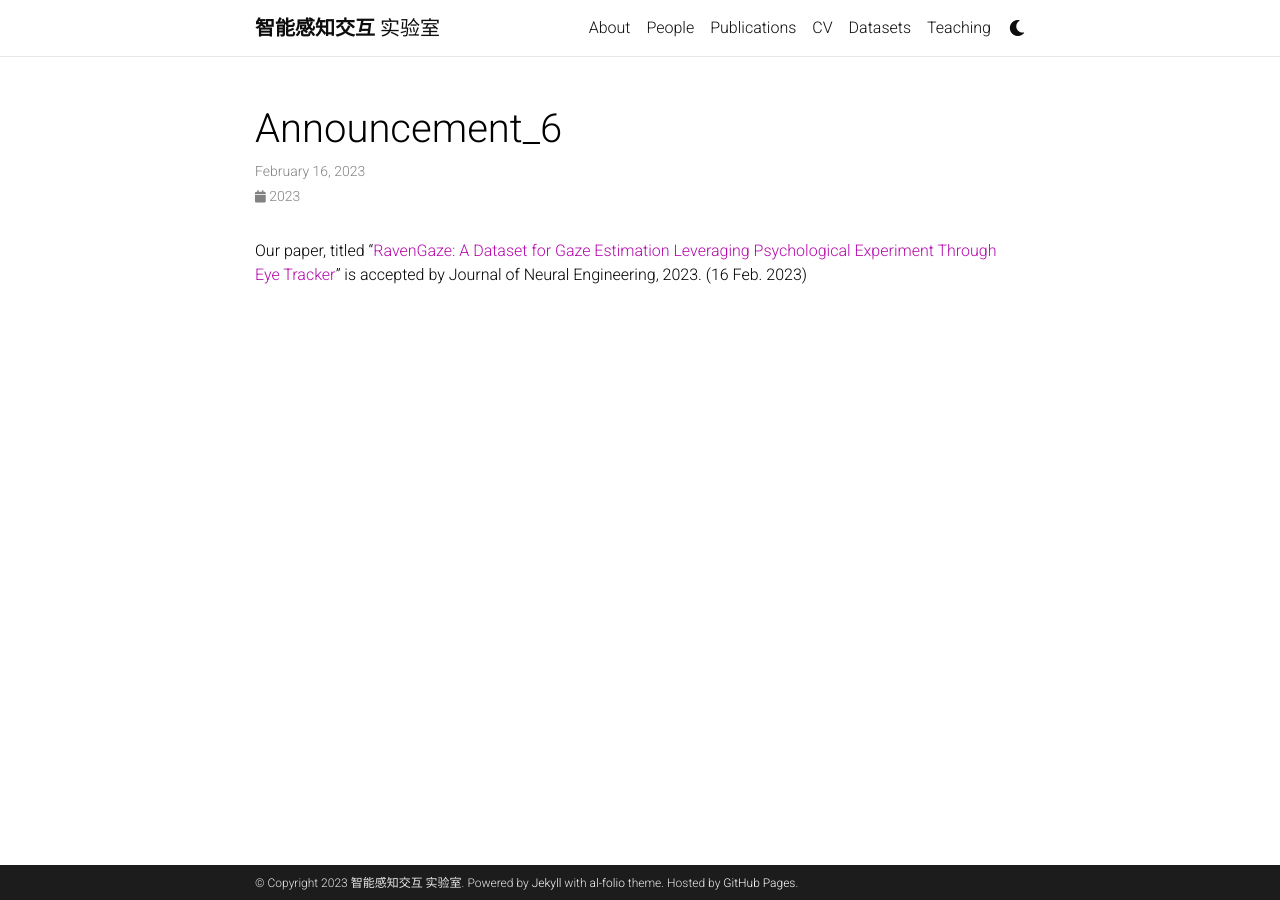
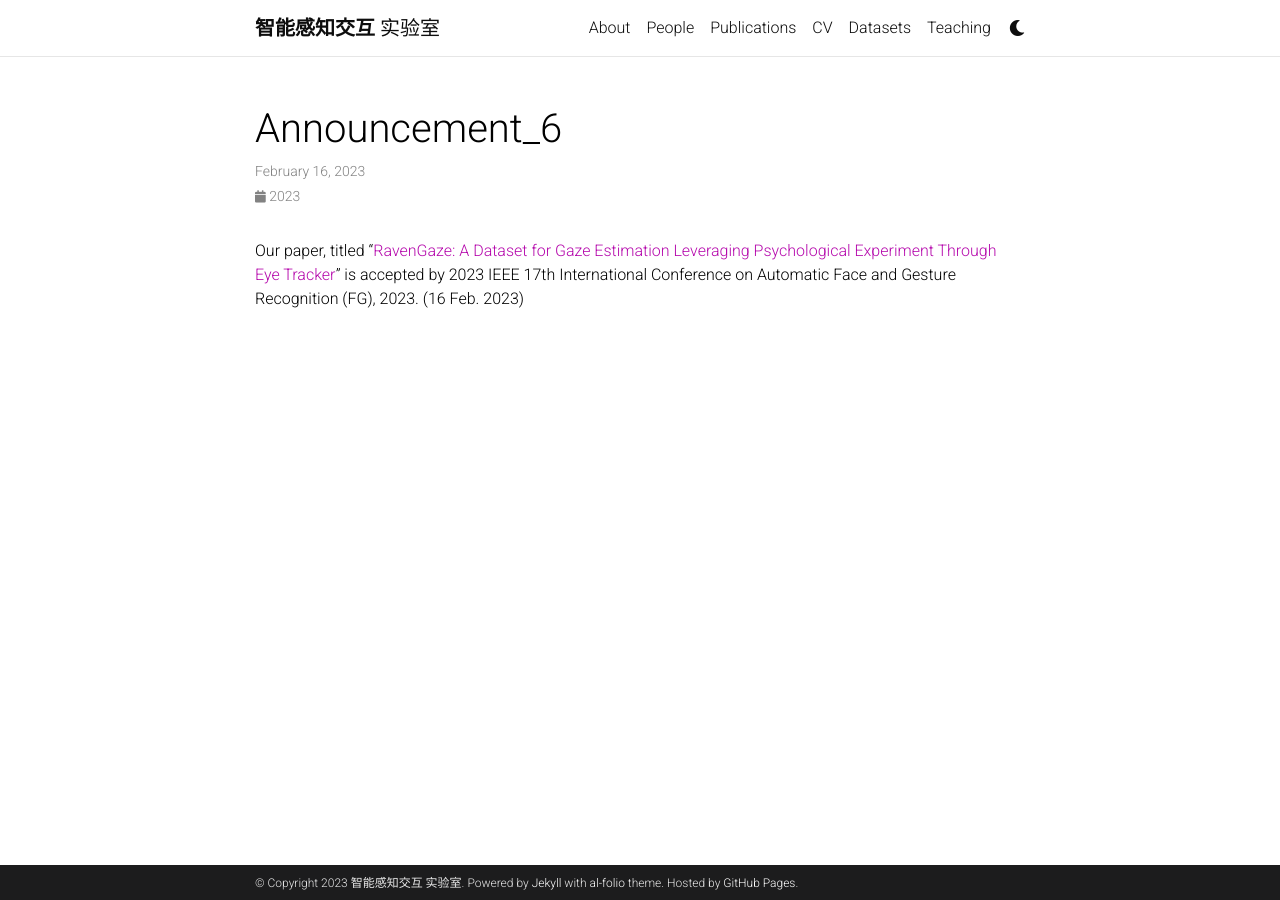
Before and after one commit to IntelligentInteractiveLab/intelligentinteractivelab.github.io, a Jekyll site: the page built from _news/announcement_6.md, in a window 1280 px wide. Built offline with Jekyll 4.4.1, drawn with Linux system fonts in a browser that asks for light colours; comment, search, counter and statistics services are not loaded; a style sheet for code colours, icons or effects is not loaded.

Commit message:
修正第一篇文献会议地址

```diff
--- a/_news/announcement_6.md
+++ b/_news/announcement_6.md
@@ -4,4 +4,4 @@ date: February 16, 2023
 inline: true
 ---
 
-Our paper, titled "<a href="https://ieeexplore.ieee.org/document/10042793">RavenGaze: A Dataset for Gaze Estimation Leveraging Psychological Experiment Through Eye Tracker</a>" is accepted by Journal of Neural Engineering, 2023. (16 Feb. 2023)
+Our paper, titled "<a href="https://ieeexplore.ieee.org/document/10042793">RavenGaze: A Dataset for Gaze Estimation Leveraging Psychological Experiment Through Eye Tracker</a>" is accepted by 2023 IEEE 17th International Conference on Automatic Face and Gesture Recognition (FG), 2023. (16 Feb. 2023)
```
